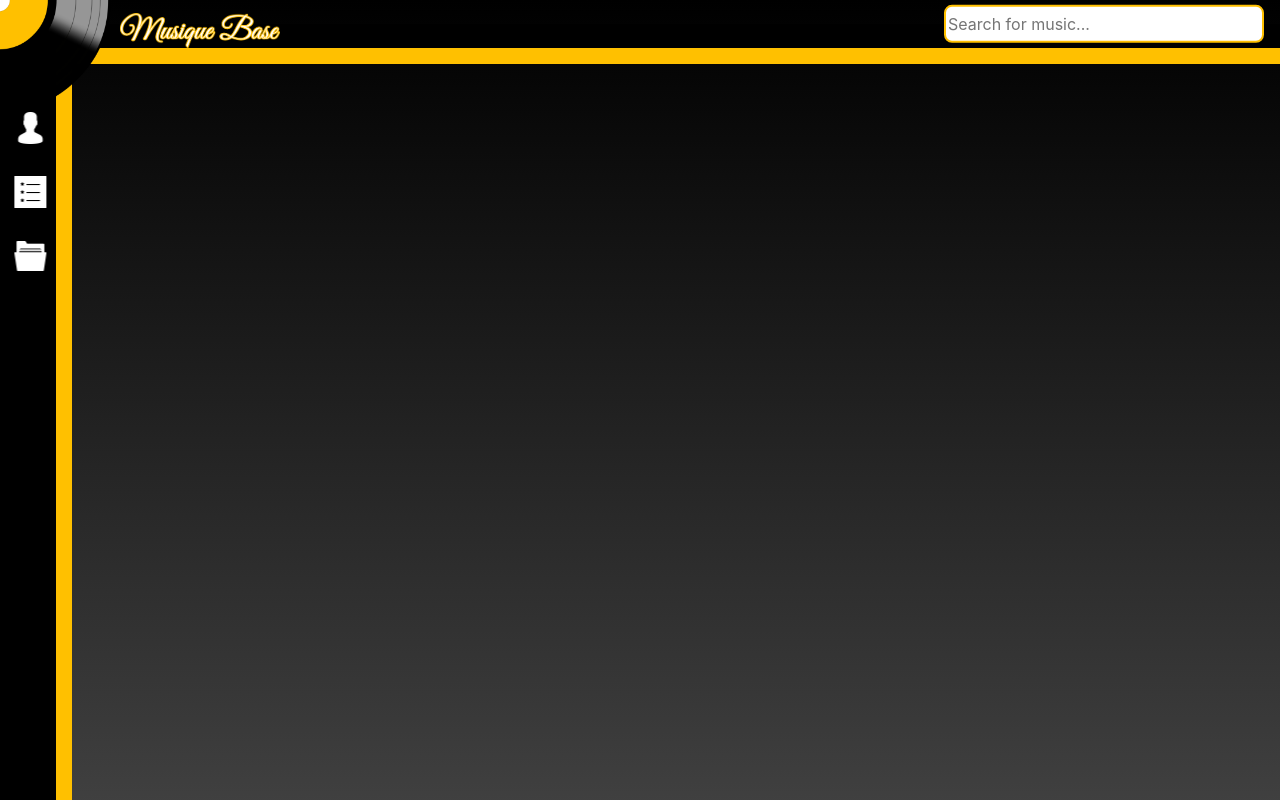
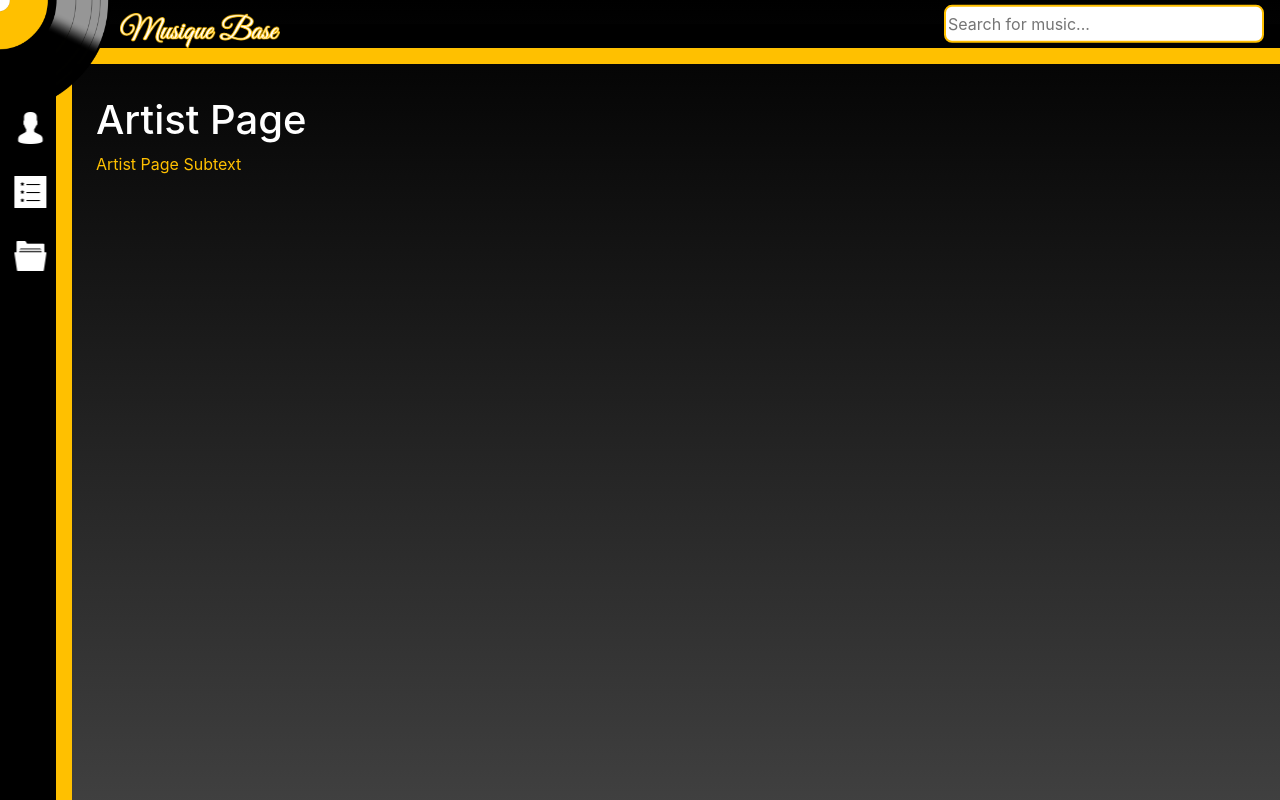
Before and after one commit to luximperium/ReviewWebsiteClient, a React (Create React App) app in the folder review-website/: page /artist in a window 1280 px wide. Shown: the top 800 px of the page. Built offline with nearby package versions, Linux system fonts and the light colour scheme.

Commit message:
Small Edits

```diff
--- a/review-website/src/App.js
+++ b/review-website/src/App.js
@@ -10,8 +10,8 @@ import Musique from "./components/site/musiquebaselogo";
 function App() {
   return (
     <div className="App">
+      <Musique />
       <Router>
-      <Musique />
       <Header />
       </Router>
       <Vinylrecord />
--- /dev/null
+++ b/review-website/src/components/apps/artist.js
@@ -0,0 +1,23 @@
+import React from 'react';
+import "../../App.css";
+import { useState } from 'react';
+import Searchbar from './searchBar'
+import { Route, Link, Switch } from "react-router-dom";
+
+const Artist = (props) => {
+    return (
+        <div className="main">
+            <div className="mainDiv">
+                <h1 className="welcomeMainText">Artist Page</h1>
+                <p className="welcomeSubText">
+                    Artist Page Subtext
+                </p>
+                <p>
+                    {props.searchresult}
+                </p>
+            </div>
+        </div>
+    );
+};
+
+export default Artist;
--- a/review-website/src/components/apps/searchBar.js
+++ b/review-website/src/components/apps/searchBar.js
@@ -1,5 +1,7 @@
 import React, { useState, useEffect } from "react";
+import { Route, Link, Switch } from "react-router-dom";
 import "../../App.css";
+import Artist from './artist';
 
 const Searchbar = () => {
   const [hasSearched, sethasSearched] = useState(false);
@@ -13,7 +15,8 @@ const Searchbar = () => {
         .then((response) => response.json())
         .then((data) => {
           setResults(data.results);
-      })} else {
+        });
+    } else {
       sethasSearched(() => false);
     }
   }, [searchterm]);
@@ -21,7 +24,7 @@ const Searchbar = () => {
   const handlesearch = (e) => {
     sethasSearched(() => true);
     setSearchterm(e.target.value);
-    }
+  };
 
   return (
     <div>
@@ -31,7 +34,28 @@ const Searchbar = () => {
         className="search"
         placeholder="Search for music..."
       />
-      {hasSearched ? <ul className="searchList">{hasSearched ? results.map(d => <li className="searchListItem"><div><a href={d.resource_url} className="searchListItemLink">{d.title}</a></div><div><a href={d.resource_url}><img src={d.thumb} className="searchListItemPic" /></a></div></li>) : <br />}</ul> : null}
+      {hasSearched ? (
+        <ul className="searchList">
+          {hasSearched ? (
+            results.map((d) => (
+              <li className="searchListItem">
+                <div>
+                  <Link to="/artist" className="searchListItemLink">
+                    {d.title}
+                  </Link>
+                </div>
+                <div>
+                  <Link to="/artist">
+                    <img src={d.thumb} className="searchListItemPic" />
+                  </Link>
+                </div>
+              </li>
+            ))
+          ) : (
+            <br />
+          )}
+        </ul>
+      ) : null}
     </div>
   );
 };
--- a/review-website/src/components/site/sidebar-left.js
+++ b/review-website/src/components/site/sidebar-left.js
@@ -10,6 +10,8 @@ import catalog from "../../assets/folder-7.png";
 import styled from "styled-components";
 import "../../App.css";
 import { Row, Col } from "reactstrap";
+import Artist from '../apps/artist';
+import Searchbar from "../apps/searchBar";
 
 const SidebarItem = styled.img`
     width 2em;
@@ -46,6 +48,9 @@ const Sidebar = () => {
           <Route exact path="/">
             <Main />
           </Route>
+          <Route exact path="/artist">
+            <Artist />
+          </Route>
           <Route exact path="/profile">
             <Profile />
           </Route>
```
Lines whose indentation alone changed are shown as unchanged.
